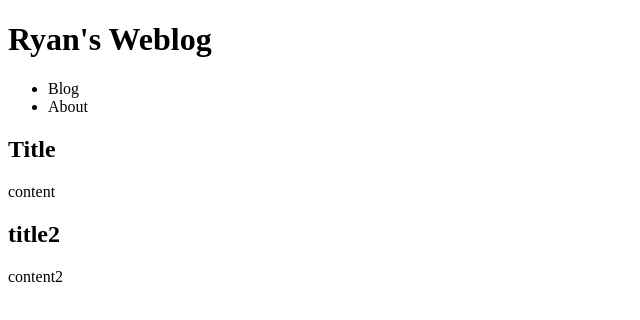
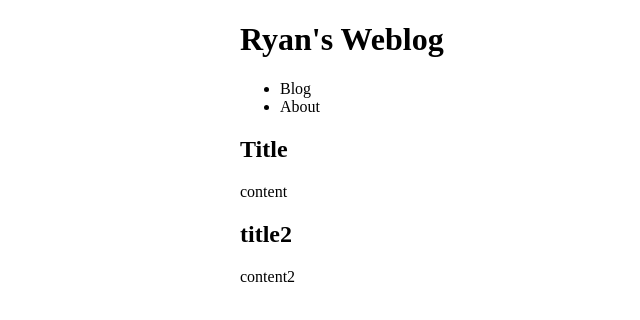
Before and after one commit to bushrya3/mi349_Blog, a plain HTML site: page index.html in a window 1280 px wide. Shown: the whole page, without its empty margins (0-640 px from the left). Drawn offline with Linux system fonts and the light colour scheme.

Commit message:
center content

```diff
--- a/index.html
+++ b/index.html
@@ -3,7 +3,8 @@
 <head>
     <meta charset="UTF-8">
     <meta name="viewport" content="width=device-width, initial-scale=1.0">
-    <title>Document</title>
+    <title>Ryan's Weblog</title>
+    <link rel="stylesheet" href="screen.css">
 </head>
 <body>
     <main>
--- /dev/null
+++ b/screen.css
@@ -0,0 +1,4 @@
+main {
+    margin: 0 auto;
+    width: 800px;
+}
```
